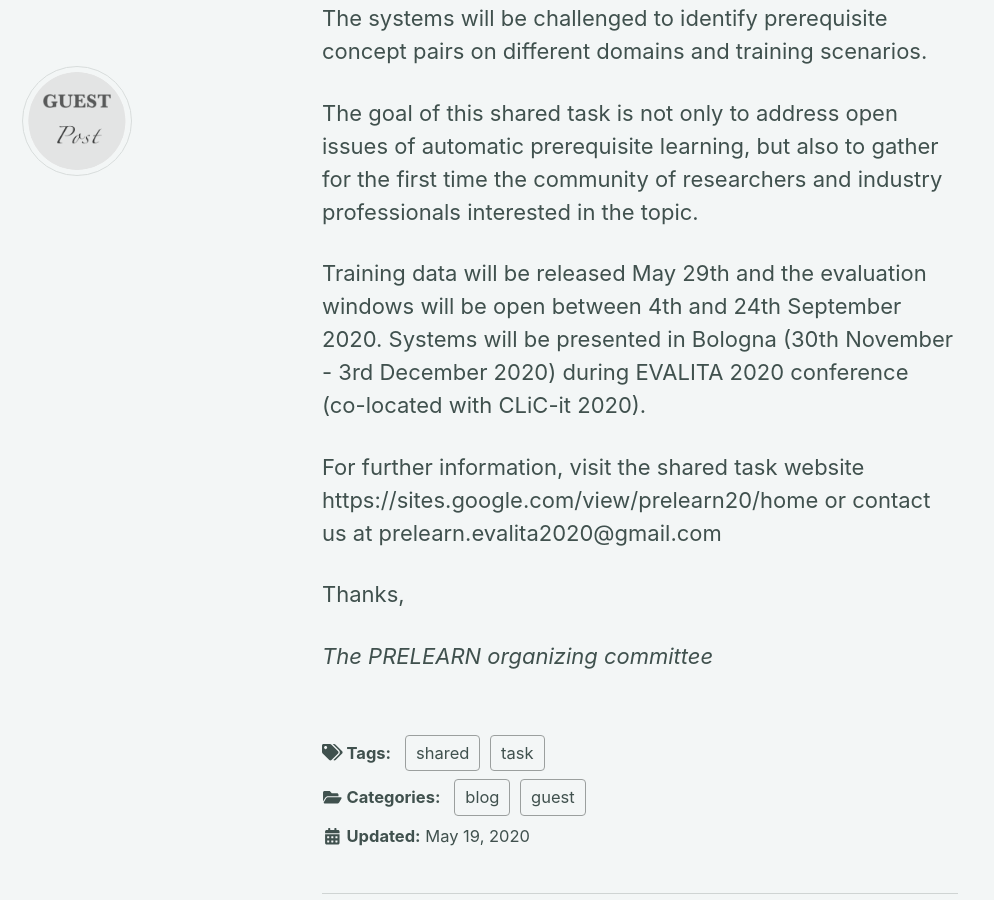
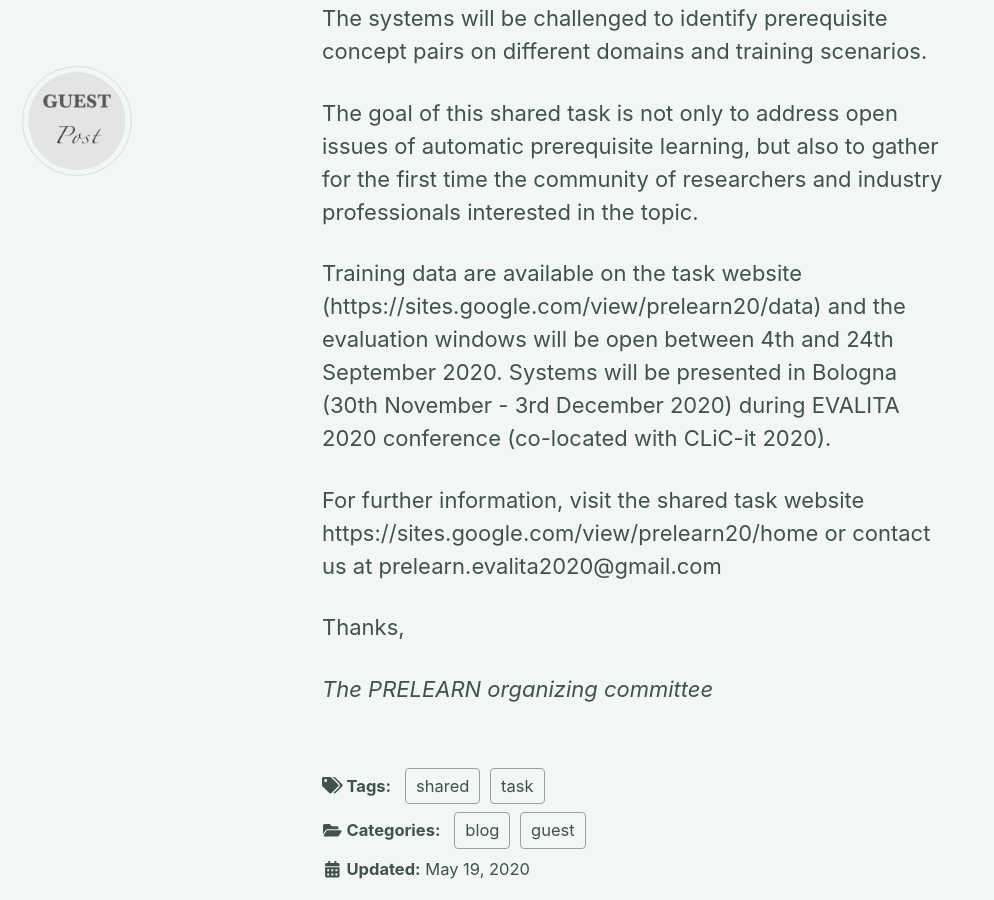
Before and after one commit to sigedu-org/website, a Jekyll site: the page built from _posts/2020-05-19-PRELEARN-shared-task.md, in a window 1280 px wide and 900 px high, scrolled down 752 px. Shown: the whole window, without its empty margins (0-994 px from the left). Built offline with Jekyll 4.4.1, drawn with Linux system fonts in a browser that asks for light colours; cached includes are drawn as plain includes; nearby versions of some CDN libraries.

Commit message:
Update 2020-05-19-PRELEARN-shared-task.md

```diff
--- a/_posts/2020-05-19-PRELEARN-shared-task.md
+++ b/_posts/2020-05-19-PRELEARN-shared-task.md
@@ -22,7 +22,7 @@ The systems will be challenged to identify prerequisite concept pairs on differe
 
 The goal of this shared task is not only to address open issues of automatic prerequisite learning, but also to gather for the first time the community of researchers and industry professionals interested in the topic.
 
-Training data will be released May 29th and the evaluation windows will be open between 4th and 24th September 2020.
+Training data are available on the task website (https://sites.google.com/view/prelearn20/data) and the evaluation windows will be open between 4th and 24th September 2020.
 Systems will be presented in Bologna (30th November - 3rd December 2020) during EVALITA 2020 conference (co-located with CLiC-it 2020).
 
 For further information, visit the shared task website https://sites.google.com/view/prelearn20/home or contact us at prelearn.evalita2020@gmail.com
```
